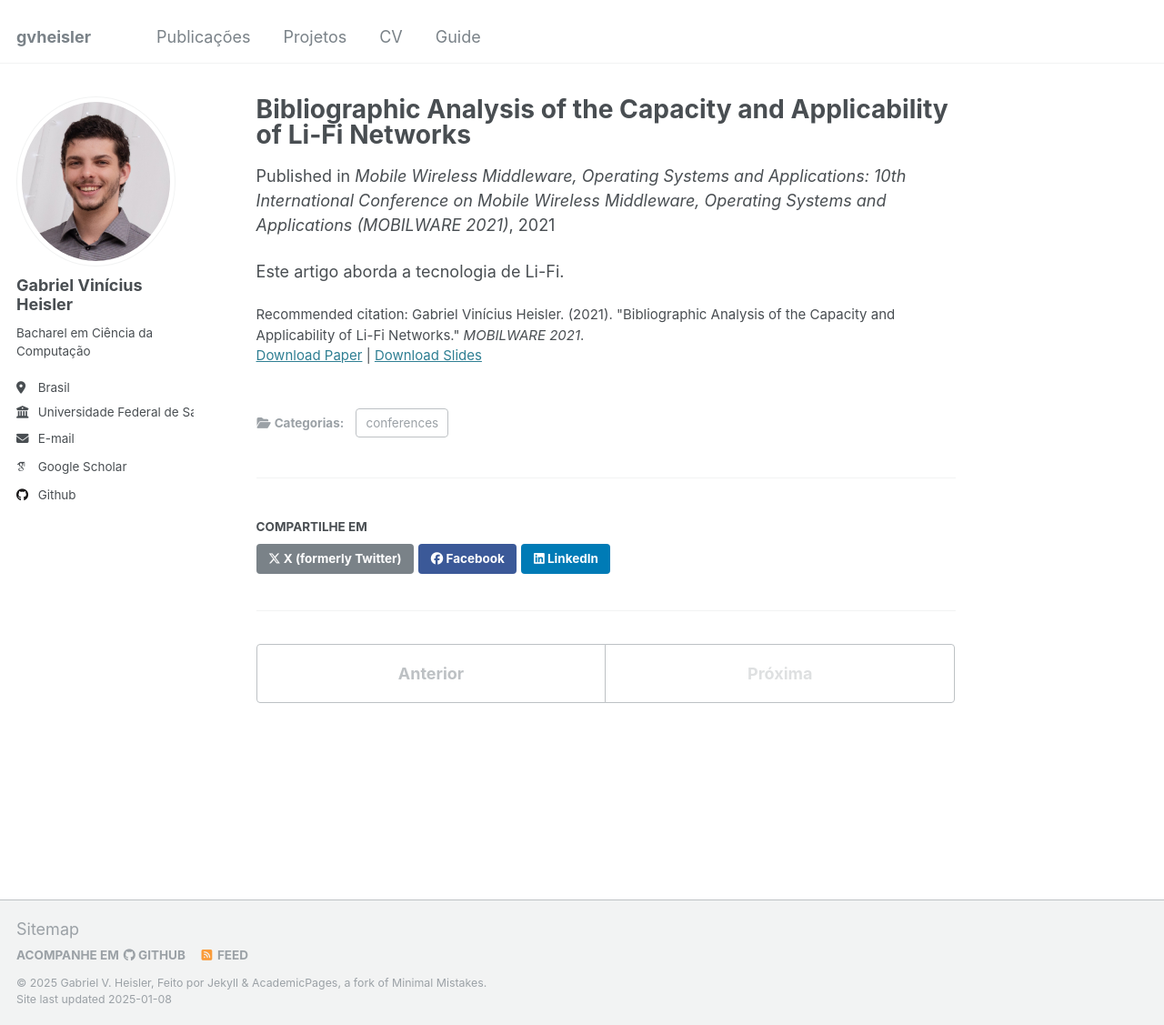
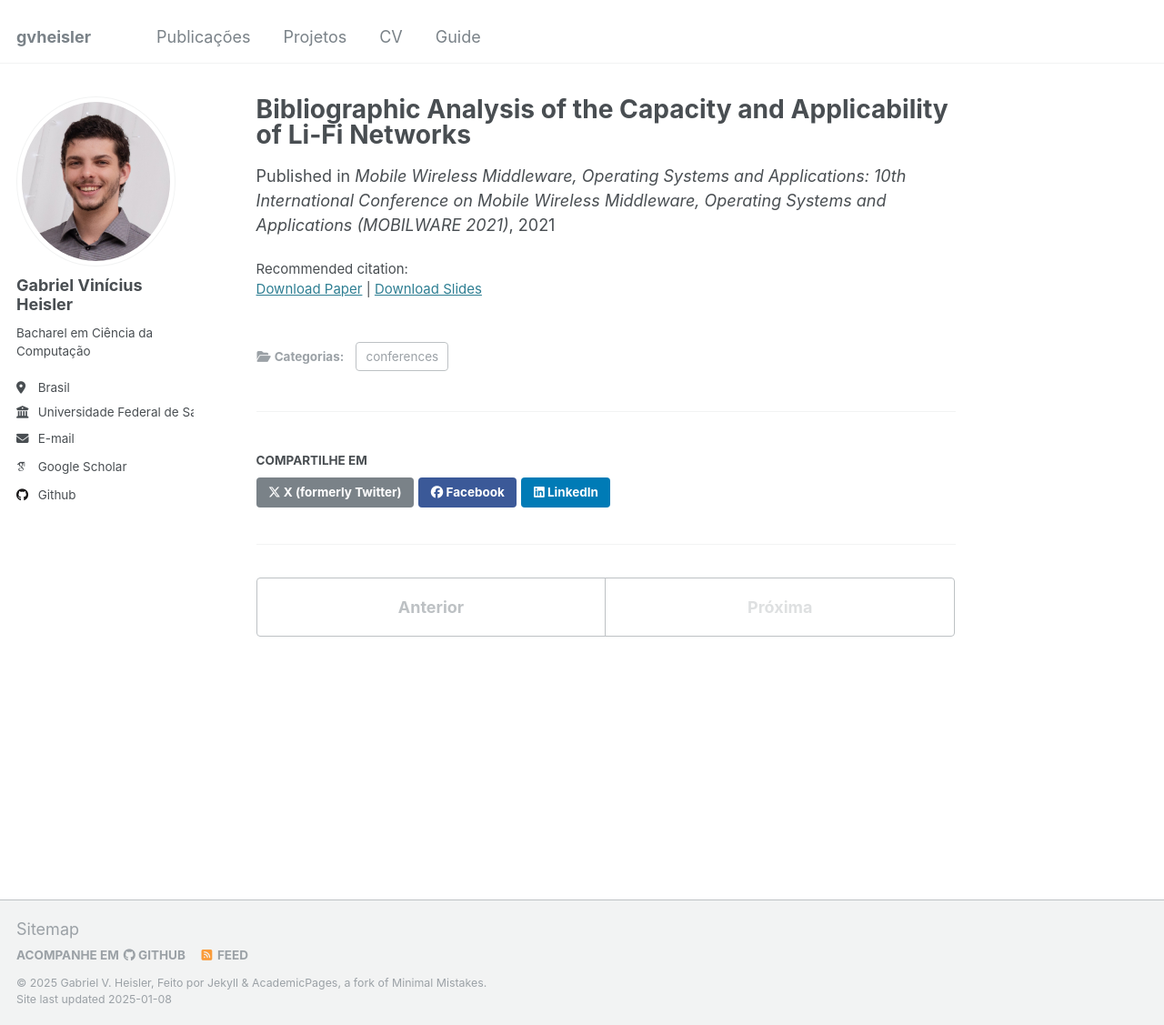
Before and after one commit to gvheisler/gvheisler.github.io, a Jekyll site: the page built from _publications/2022-08-06-bibliographic-analysis-lifi.md, in a window 1280 px wide and 1127 px high. Shown: the whole window at 91% size. Built offline with Jekyll 4.4.1, drawn with Linux system fonts in a browser that asks for light colours; some web fonts are replaced.

Commit message:
publicações

```diff
--- a/_publications/2022-08-06-bibliographic-analysis-lifi.md
+++ b/_publications/2022-08-06-bibliographic-analysis-lifi.md
@@ -8,8 +8,5 @@ date: 2021-08-06
 venue: "Mobile Wireless Middleware, Operating Systems and Applications: 10th International Conference on Mobile Wireless Middleware, Operating Systems and Applications (MOBILWARE 2021)"
 slidesurl: ""
 paperurl: "http://gvheisler.github.io/files/papers/bibliographic-analysis-lifi.pdf"
-citation: "Gabriel Vinícius Heisler. (2021). &quot;Bibliographic Analysis of the Capacity and Applicability of Li-Fi Networks.&quot; <i>MOBILWARE 2021</i>."
+citation: ""
 ---
-
-
-Este artigo aborda a tecnologia de Li-Fi.
```
Also changed, not shown: _publications/2009-10-01-paper-title-number-1.md (+1 -1 lines), _publications/2024-10-04-dashboard-disciplinas.MD (added).
